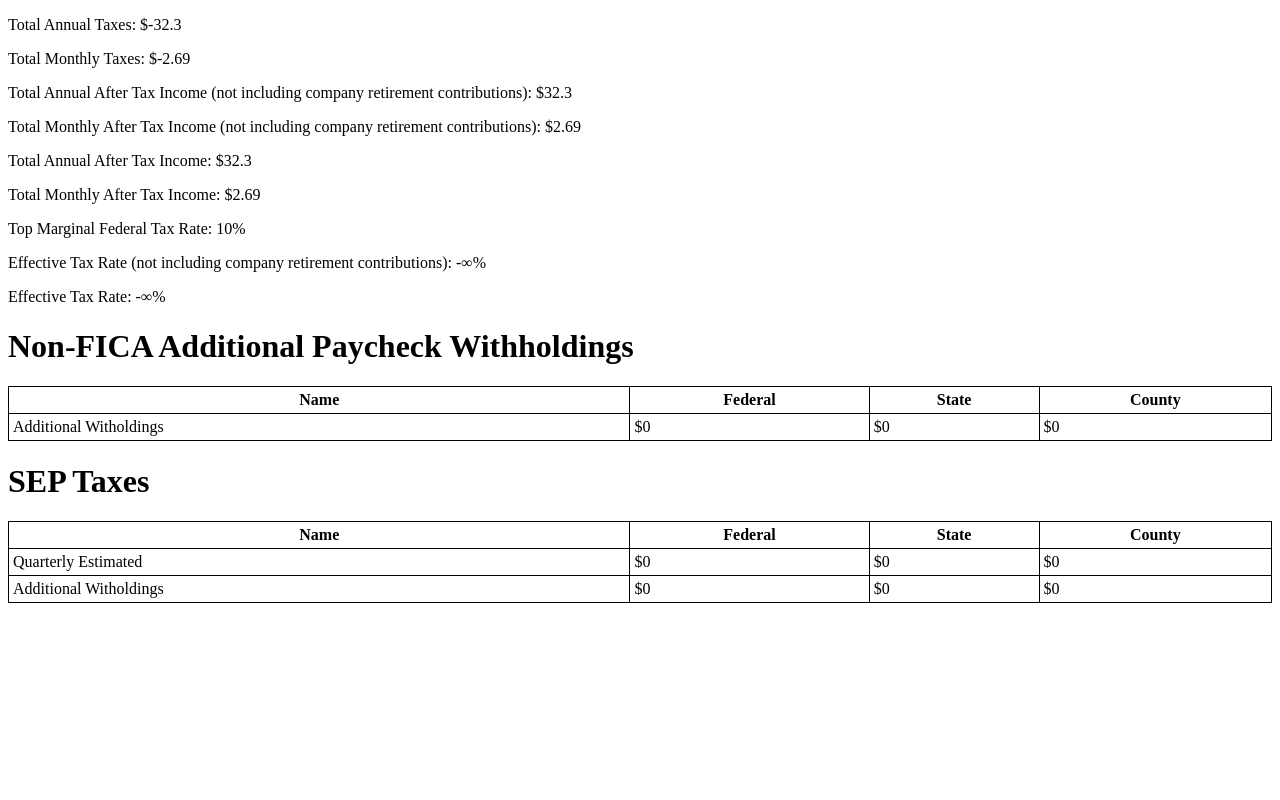
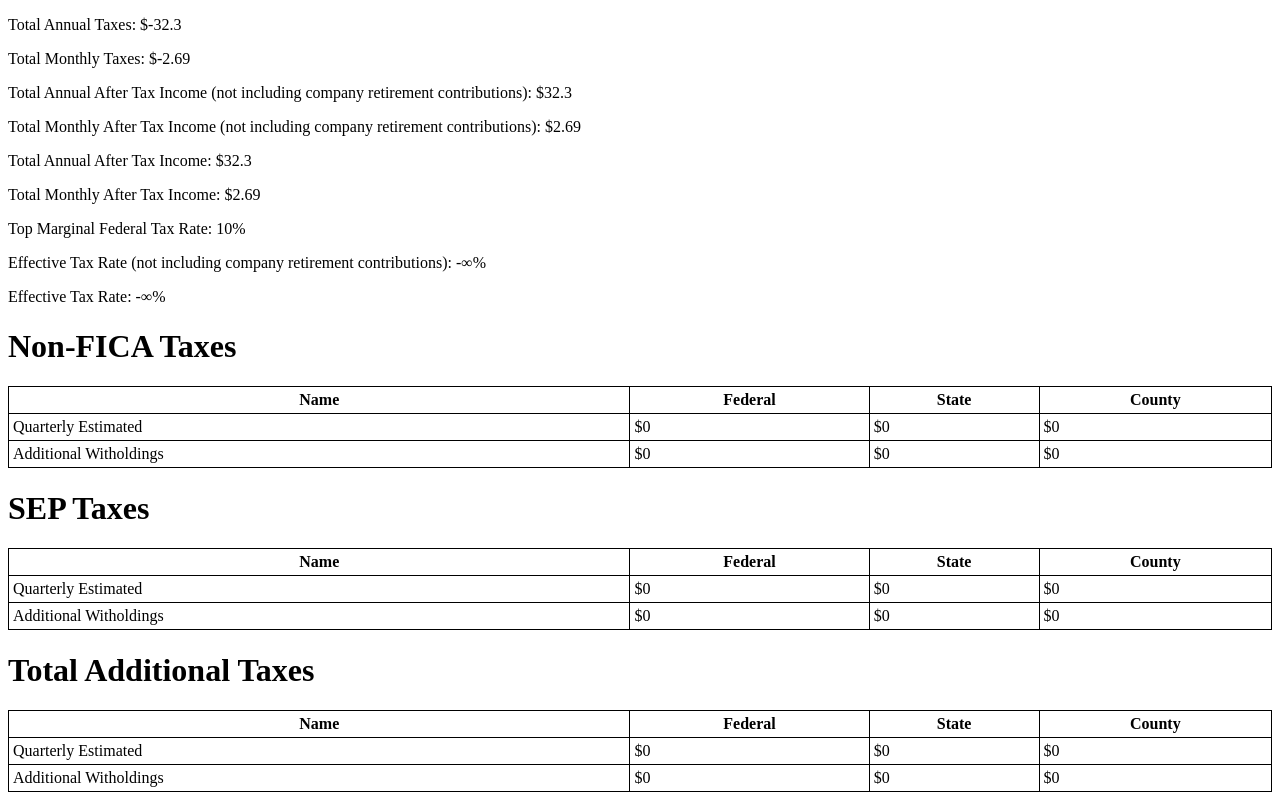
Before and after one commit to cvoege/monies, a React (Vite) app: page / in a window 1280 px wide. Shown: the part 2308-3108 px from the top of the page. Before the commit the page ends 2919 px from the top, so only its background shows below. Built offline with nearby package versions, Linux system fonts and the light colour scheme.

Commit message:
total withholdings and delete income

```diff
--- a/src/modules/Store.ts
+++ b/src/modules/Store.ts
@@ -153,12 +153,15 @@ export const { useStore, useSaved, actions } = createStore({
           const text = evt.target?.result;
           if (!text) return;
 
-          setMemoryState(text);
+          setMemoryState(text as string);
         };
         reader.onerror = function () {
           alert("Couldn't process the file you sent");
         };
       },
+      deleteIncome: (id: Income['id']) => () => {
+        set((s) => ({ ...s, incomes: s.incomes.filter((i) => i.id !== id) }));
+      },
     };
   },
 });
--- a/src/pages/IncomeZone.tsx
+++ b/src/pages/IncomeZone.tsx
@@ -88,6 +88,9 @@ export const IncomeZone = () => {
             <p>Taxable Income: {formatDollars(getTaxableIncome(income))}</p>
             <p>Company Contribution: {formatDollars(getCompanyContribution(income))}</p>
             <p>Total: {formatDollars(getTotalIncome(income))}</p>
+            <p>
+              <button onClick={actions.deleteIncome(income.id)}>Delete</button>
+            </p>
           </div>
         );
       })}
--- a/src/pages/TaxZone.tsx
+++ b/src/pages/TaxZone.tsx
@@ -69,6 +69,15 @@ export const TaxZone = () => {
   });
 
   const w2PaychecksPerYear = getPaychecksPerYear(w2PaycheckFrequency);
+
+  const ficaFederalDue =
+    w2AndNonFicaTaxInfo.totalFederalTaxesPaid - onlyW2FullTaxInfo.totalFederalTaxesPaid;
+  const ficaStateDue = w2AndNonFicaTaxInfo.stateTaxesPaid - onlyW2FullTaxInfo.stateTaxesPaid;
+  const ficaCountyDue = w2AndNonFicaTaxInfo.countyTaxesPaid - onlyW2FullTaxInfo.countyTaxesPaid;
+
+  const sepFederalDue = totalFederalTaxesPaid - w2AndNonFicaTaxInfo.totalFederalTaxesPaid;
+  const sepStateDue = stateTaxesPaid - w2AndNonFicaTaxInfo.stateTaxesPaid;
+  const sepCountyDue = countyTaxesPaid - w2AndNonFicaTaxInfo.countyTaxesPaid;
 
   return (
     <div>
@@ -233,7 +242,7 @@ export const TaxZone = () => {
         {formatPercentage(effectiveTaxRate)}
       </p>
       <p>Effective Tax Rate: {formatPercentage(100 * (totalTaxes / totalIncome))}</p>
-      <h1>Non-FICA Additional Paycheck Withholdings</h1>
+      <h1>Non-FICA Taxes</h1>
       <Table>
         <TableHead>
           <TableRow>
@@ -245,26 +254,20 @@ export const TaxZone = () => {
         </TableHead>
         <TableBody>
           <TableRow>
-            <TableEntry>Additional Witholdings</TableEntry>
+            <TableEntry>Quarterly Estimated</TableEntry>
+            <TableEntry>{formatDollars(ficaFederalDue / 4)}</TableEntry>
+            <TableEntry>{formatDollars(ficaStateDue / 4)}</TableEntry>
             <TableEntry>
               {formatDollars(
-                (w2AndNonFicaTaxInfo.totalFederalTaxesPaid -
-                  onlyW2FullTaxInfo.totalFederalTaxesPaid) /
-                  w2PaychecksPerYear,
+                (w2AndNonFicaTaxInfo.countyTaxesPaid - onlyW2FullTaxInfo.countyTaxesPaid) / 4,
               )}
             </TableEntry>
-            <TableEntry>
-              {formatDollars(
-                (w2AndNonFicaTaxInfo.stateTaxesPaid - onlyW2FullTaxInfo.stateTaxesPaid) /
-                  w2PaychecksPerYear,
-              )}
-            </TableEntry>
-            <TableEntry>
-              {formatDollars(
-                (w2AndNonFicaTaxInfo.countyTaxesPaid - onlyW2FullTaxInfo.countyTaxesPaid) /
-                  w2PaychecksPerYear,
-              )}
-            </TableEntry>
+          </TableRow>
+          <TableRow>
+            <TableEntry>Additional Witholdings</TableEntry>
+            <TableEntry>{formatDollars(ficaFederalDue / w2PaychecksPerYear)}</TableEntry>
+            <TableEntry>{formatDollars(ficaStateDue / w2PaychecksPerYear)}</TableEntry>
+            <TableEntry>{formatDollars(ficaCountyDue / w2PaychecksPerYear)}</TableEntry>
           </TableRow>
         </TableBody>
       </Table>
@@ -281,35 +284,45 @@ export const TaxZone = () => {
         <TableBody>
           <TableRow>
             <TableEntry>Quarterly Estimated</TableEntry>
-            <TableEntry>
-              {formatDollars(
-                (totalFederalTaxesPaid - w2AndNonFicaTaxInfo.totalFederalTaxesPaid) / 4,
-              )}
-            </TableEntry>
-            <TableEntry>
-              {formatDollars((stateTaxesPaid - w2AndNonFicaTaxInfo.stateTaxesPaid) / 4)}
-            </TableEntry>
-            <TableEntry>
-              {formatDollars((countyTaxesPaid - w2AndNonFicaTaxInfo.countyTaxesPaid) / 4)}
-            </TableEntry>
+            <TableEntry>{formatDollars(sepFederalDue / 4)}</TableEntry>
+            <TableEntry>{formatDollars(sepStateDue / 4)}</TableEntry>
+            <TableEntry>{formatDollars(sepCountyDue / 4)}</TableEntry>
+          </TableRow>
+          <TableRow>
+            <TableEntry>Additional Witholdings</TableEntry>
+            <TableEntry>{formatDollars(sepFederalDue / w2PaychecksPerYear)}</TableEntry>
+            <TableEntry>{formatDollars(sepStateDue / w2PaychecksPerYear)}</TableEntry>
+            <TableEntry>{formatDollars(sepCountyDue / w2PaychecksPerYear)}</TableEntry>
+          </TableRow>
+        </TableBody>
+      </Table>
+      <h1>Total Additional Taxes</h1>
+      <Table>
+        <TableHead>
+          <TableRow>
+            <TableHeader>Name</TableHeader>
+            <TableHeader>Federal</TableHeader>
+            <TableHeader>State</TableHeader>
+            <TableHeader>County</TableHeader>
+          </TableRow>
+        </TableHead>
+        <TableBody>
+          <TableRow>
+            <TableEntry>Quarterly Estimated</TableEntry>
+            <TableEntry>{formatDollars((sepFederalDue + ficaFederalDue) / 4)}</TableEntry>
+            <TableEntry>{formatDollars((sepStateDue + ficaStateDue) / 4)}</TableEntry>
+            <TableEntry>{formatDollars((sepCountyDue + ficaCountyDue) / 4)}</TableEntry>
           </TableRow>
           <TableRow>
             <TableEntry>Additional Witholdings</TableEntry>
             <TableEntry>
-              {formatDollars(
-                (totalFederalTaxesPaid - w2AndNonFicaTaxInfo.totalFederalTaxesPaid) /
-                  w2PaychecksPerYear,
-              )}
+              {formatDollars((sepFederalDue + ficaFederalDue) / w2PaychecksPerYear)}
             </TableEntry>
             <TableEntry>
-              {formatDollars(
-                (stateTaxesPaid - w2AndNonFicaTaxInfo.stateTaxesPaid) / w2PaychecksPerYear,
-              )}
+              {formatDollars((sepStateDue + ficaStateDue) / w2PaychecksPerYear)}
             </TableEntry>
             <TableEntry>
-              {formatDollars(
-                (countyTaxesPaid - w2AndNonFicaTaxInfo.countyTaxesPaid) / w2PaychecksPerYear,
-              )}
+              {formatDollars((sepCountyDue + ficaCountyDue) / w2PaychecksPerYear)}
             </TableEntry>
           </TableRow>
         </TableBody>
```
